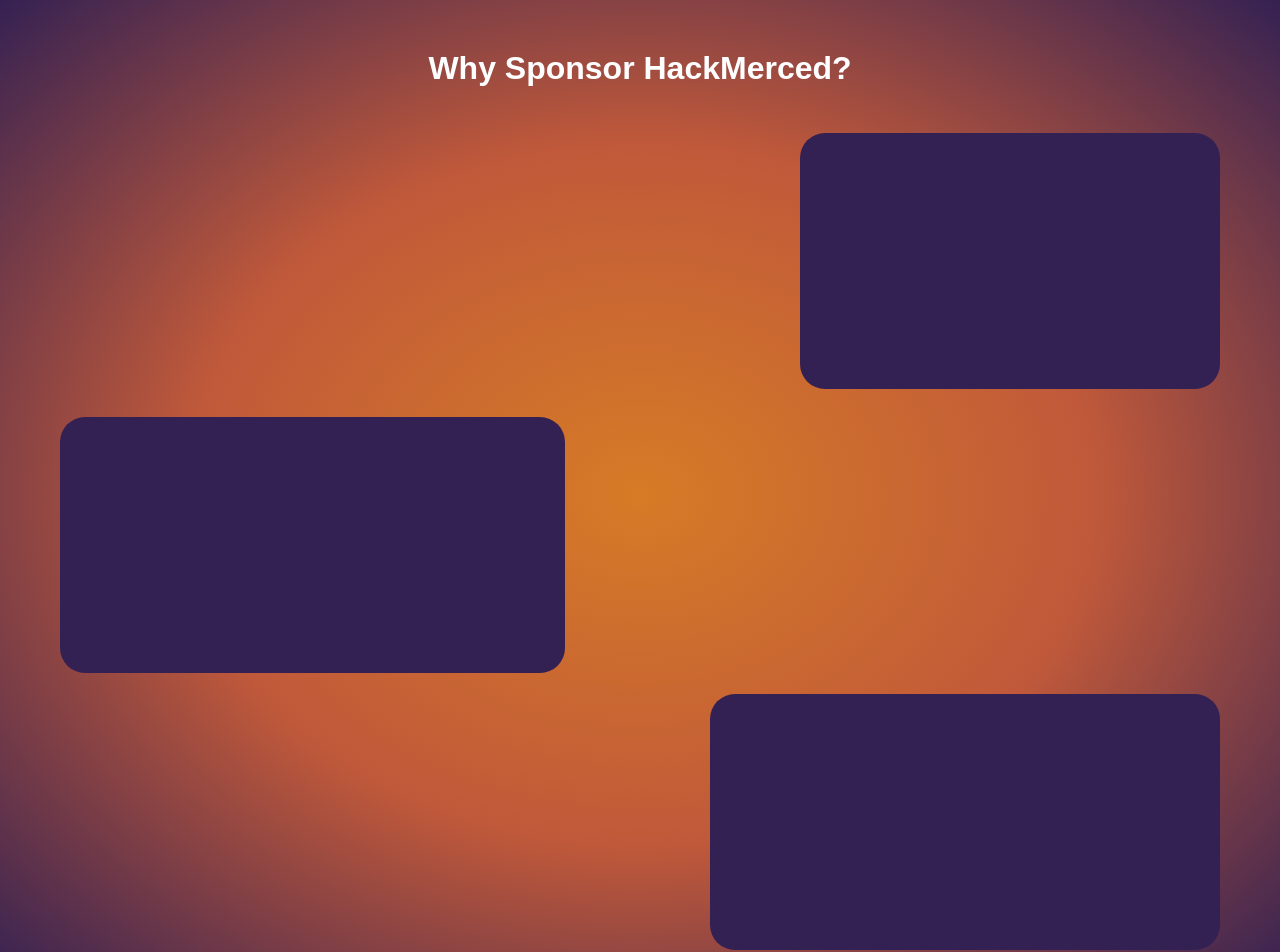
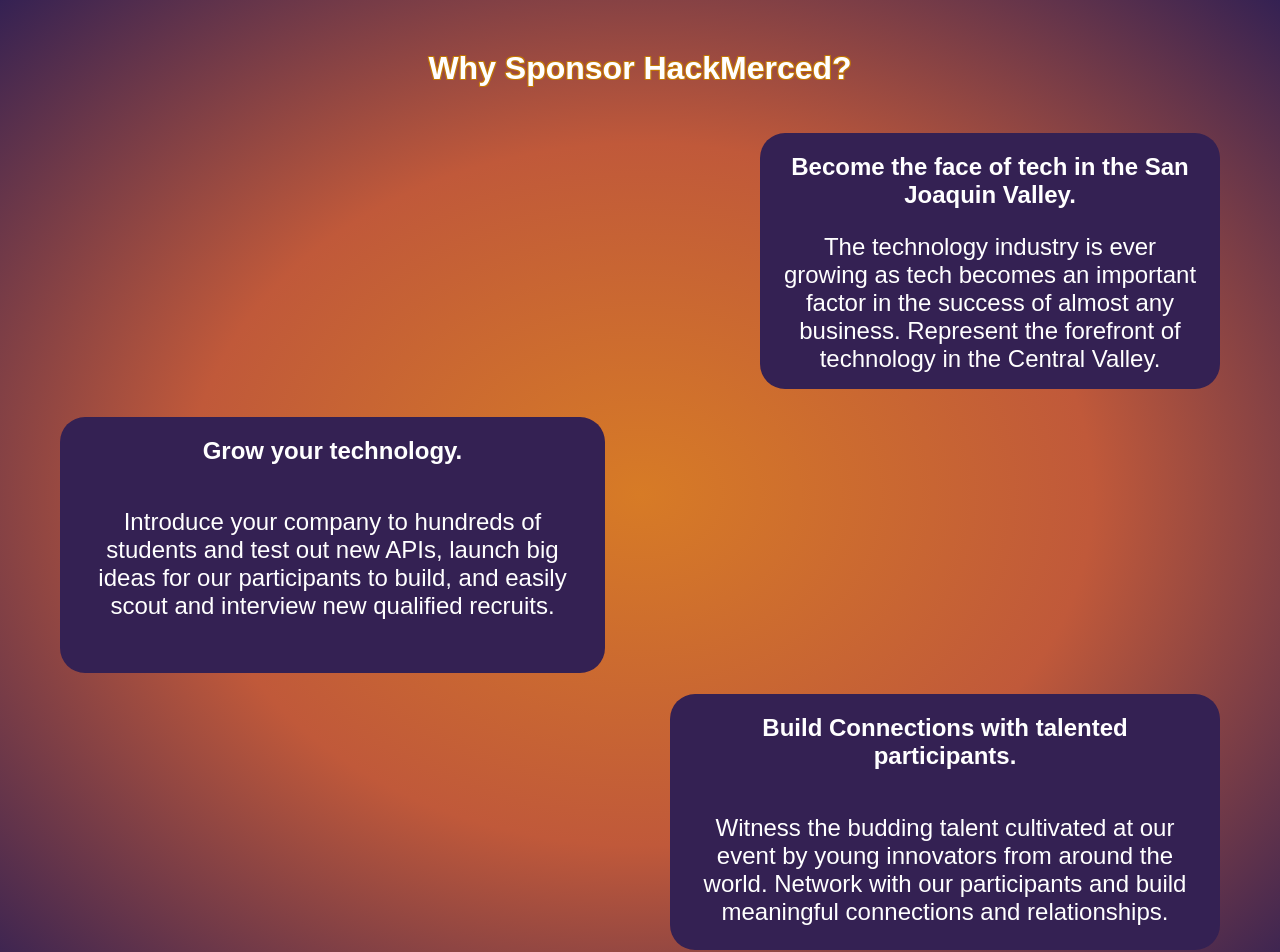
Before and after one commit to HackMerced/HackMerced-X, a React (Create React App) app: page /sponsorus in a window 1280 px wide. Shown: the part 794-1746 px from the top of the page. Built offline with nearby package versions, Linux system fonts and the light colour scheme.

Commit message:
add descriptions to text boxes

```diff
--- a/src/Components/Sponsorship-Deck/SecondPage.js
+++ b/src/Components/Sponsorship-Deck/SecondPage.js
@@ -6,17 +6,20 @@ const SecondPage = () => {
             <h1>Why Sponsor HackMerced?</h1>
             <div className='second-page-text-line'>
                 <div className='second-page-text-box1'>
-
+                    <h2>Become the face of tech in the San Joaquin Valley.</h2>
+                    <p>The technology industry is ever growing as tech becomes an important factor in the success of almost any business. Represent the forefront of technology in the Central Valley.</p>
                 </div>
             </div>
             <div className='second-page-text-line'>
                 <div className='second-page-text-box2'>
-
+                    <h2>Grow your technology.</h2>
+                    <p>Introduce your company to hundreds of students and test out new APIs, launch big ideas for our participants to build, and easily scout and interview new qualified recruits.</p>
                 </div>
             </div>
             <div className='second-page-text-line'>
                 <div className='second-page-text-box3'>
-
+                    <h2>Build Connections with talented participants.</h2>
+                    <p>Witness the budding talent cultivated at our event by young innovators from around the world. Network with our participants and build meaningful connections and relationships.</p>
                 </div>
             </div>
         </section>
--- a/src/Components/Sponsorship-Deck/SponsorshipDeck.css
+++ b/src/Components/Sponsorship-Deck/SponsorshipDeck.css
@@ -134,6 +134,11 @@
     font-size: 32px;
     color: white;
     font-family: sans-serif;
+    text-shadow: -1px -1px 0 #C37705, 1px -1px 0 #C37705, -1px 1px 0 #C37705, 1px 1px 0 #C37705;
+}
+
+.contain-second-page p {
+    font-size: 24px;
 }
 
 .second-page-text-line {
@@ -141,6 +146,8 @@
     height: 256px;
     position: relative;
     margin: 10px 0 10px 0;
+    color: #FFFF;
+    font-family: sans-serif;
 }
 
 .second-page-text-box1 {
@@ -151,6 +158,8 @@
     right: 60px;
     border-radius: 25px;
     animation: hover 2.6s ease-in-out infinite;
+    text-align: center;
+    padding: 0 20px 0 20px;
 }
 
 .second-page-text-box2 {
@@ -161,6 +170,11 @@
     left: 60px;
     border-radius: 25px;
     animation: hover 2.8s ease-in-out infinite;
+    text-align: center;
+    padding: 0 20px 0 20px;
+    display: flex;
+    flex-direction: column;
+    align-items: center;
 }
 
 .second-page-text-box3 {
@@ -171,6 +185,11 @@
     right: 60px;
     border-radius: 25px;
     animation: hover 3s ease-in-out infinite;
+    text-align: center;
+    padding: 0 20px 0 20px;
+    display: flex;
+    flex-direction: column;
+    align-items: center;
 }
 
 
```
